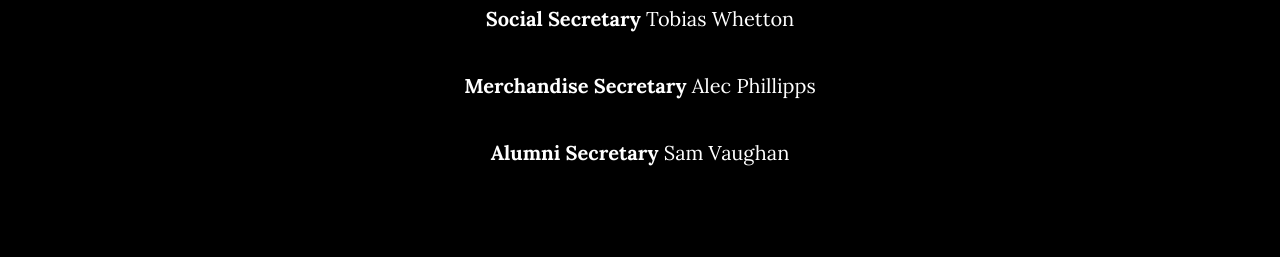
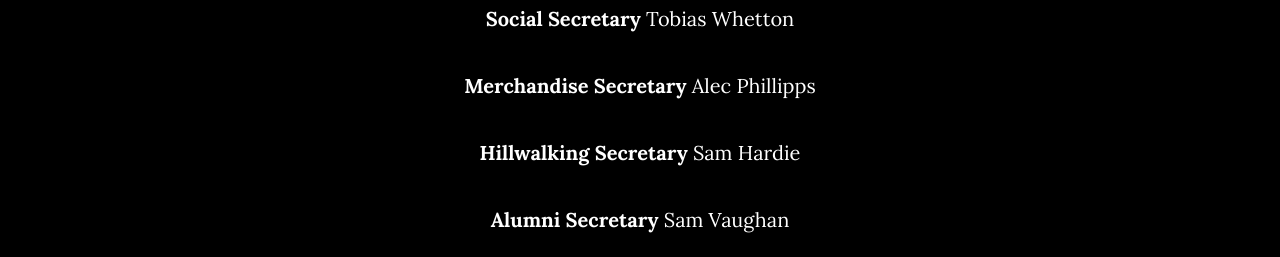
Before and after one commit to tobeagram/KCLMC, a plain HTML site: page index.html in a window 1280 px wide. Shown: the part 2964-3221 px from the top of the page. Drawn offline with Linux system fonts and the light colour scheme; some packages are replaced by stand-ins of ours.

Commit message:
Added Info

```diff
--- a/index.html
+++ b/index.html
@@ -139,6 +139,7 @@
                 <p><b>Trip Secretarys</b> Tom Davenport, Lok Harvey</p>
                 <p><b>Social Secretary</b> Tobias Whetton</p>
                 <p><b>Merchandise Secretary</b> Alec Phillipps</p>
+                <p><b>Hillwalking Secretary</b> Sam Hardie</p>
                 <p><b>Alumni Secretary</b> Sam Vaughan</p>
             </div>
         </div>
```
